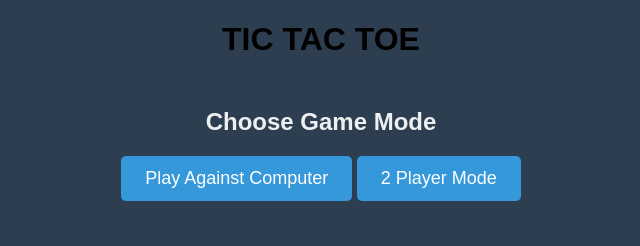
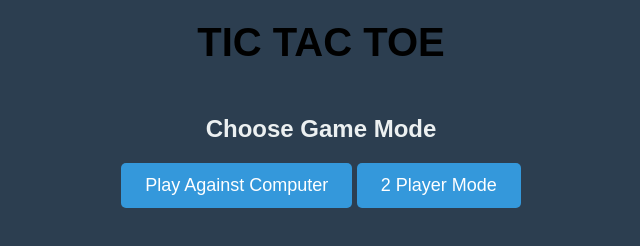
Before and after one commit to TejasreeIndukuri/tictactoe, a plain HTML site: page index.html in a window 1280 px wide. Shown: the whole page, without its empty margins (319-959 px from the left). Drawn offline with Linux system fonts and the light colour scheme.

Commit message:
styles.css

```diff
--- a/styles.css
+++ b/styles.css
@@ -5,6 +5,12 @@ body {
     color: #ecf0f1;
     margin: 0;
     padding: 0;
+}
+h1 {
+    text-align: center;
+    color: black; /* Heading color */
+    margin-top: 20px; /* Space above the heading */
+    font-size: 2.5em; /* Adjust font size as needed */
 }
 
 h2, h3 {
```
